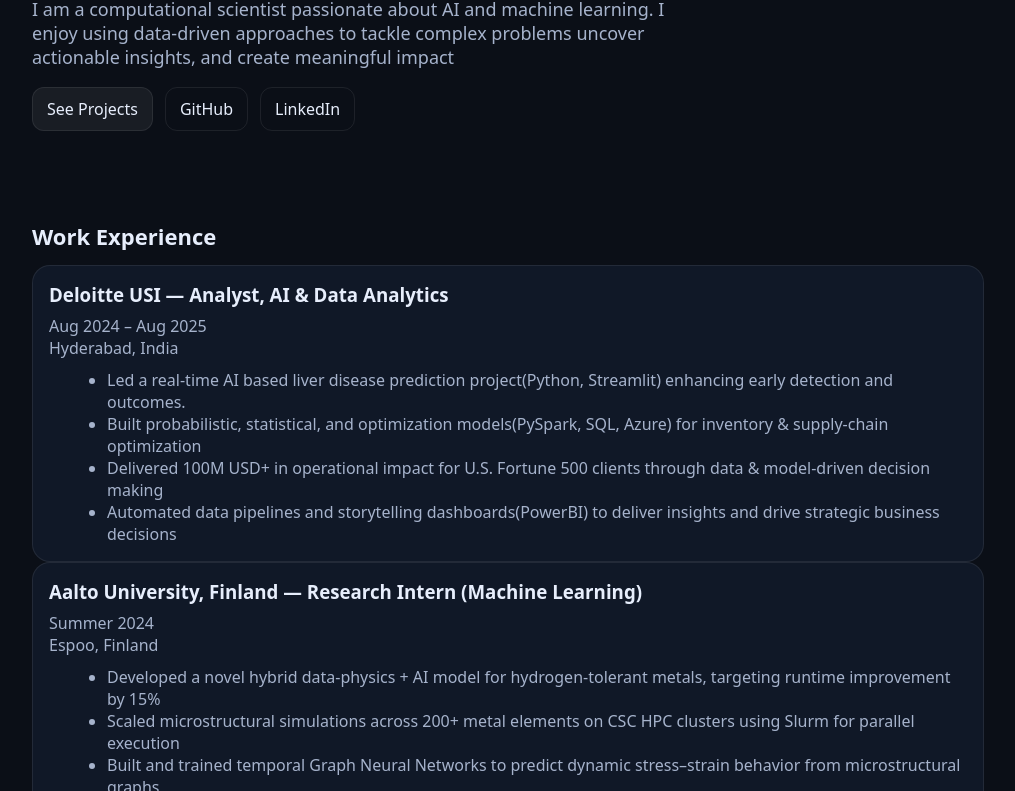
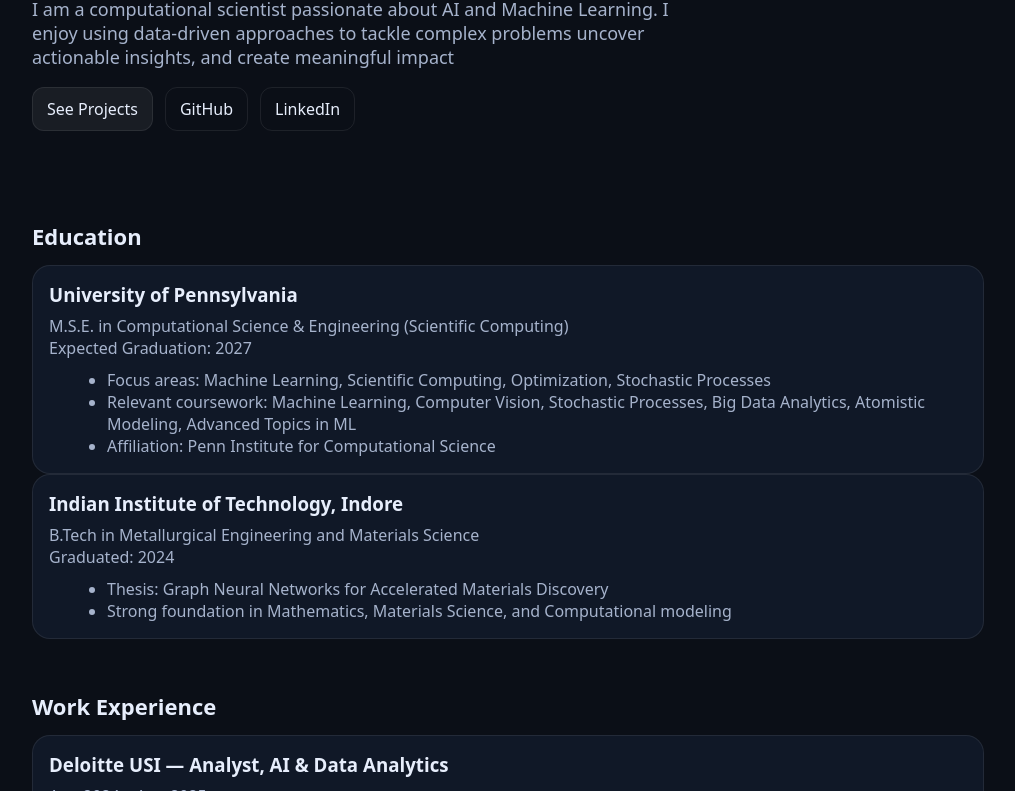
Before and after one commit to SejalKotian/SejalKotian, a plain HTML site: page index.html in a window 1280 px wide. Shown: the part 187-978 px from the top of the page, without its empty margins (132-1147 px from the left). Drawn offline with Linux system fonts and the light colour scheme.

Commit message:
Add education section to index.html
Added education section with details about academic background.

```diff
--- a/index.html
+++ b/index.html
@@ -12,6 +12,7 @@
     <nav class="nav">
       <div class="brand">Sejal Kotian</div>
       <div class="links">
+        <a href="#education">Education</a>
         <a href="#experience">Experience</a>
         <a href="#projects">Projects</a>
         <a href="#about">About</a>
@@ -21,9 +22,9 @@
     </nav>
 
     <section class="hero">
-      <h1>Hi, I’m <span class="accent">Sejal Kotian</span>.</h1>
+      <h1>Hi, I’m <span class="accent">Sejal Kotian</span>!</h1>
       <p>
-        I am a computational scientist passionate about AI and machine learning. I enjoy using data-driven approaches to tackle complex problems uncover actionable insights, and create meaningful impact
+        I am a computational scientist passionate about AI and Machine Learning. I enjoy using data-driven approaches to tackle complex problems uncover actionable insights, and create meaningful impact
       </p>
       <div class="hero-actions">
         <a class="btn" href="#projects">See Projects</a>
@@ -34,6 +35,30 @@
   </header>
 
   <main class="container">
+      <section id="education" class="section">
+    <h2>Education</h2>
+
+    <div class="card">
+      <h3>University of Pennsylvania</h3>
+      <p class="muted">M.S.E. in Computational Science & Engineering (Scientific Computing)</p>
+      <p class="muted">Expected Graduation: 2027</p>
+      <ul class="bullets">
+        <li>Focus areas: Machine Learning, Scientific Computing, Optimization, Stochastic Processes</li>
+        <li>Relevant coursework: Machine Learning, Computer Vision, Stochastic Processes, Big Data Analytics, Atomistic Modeling, Advanced Topics in ML</li>
+        <li>Affiliation: Penn Institute for Computational Science</li>
+      </ul>
+    </div>
+
+    <div class="card">
+      <h3>Indian Institute of Technology, Indore</h3>
+      <p class="muted">B.Tech in Metallurgical Engineering and Materials Science</p>
+      <p class="muted">Graduated: 2024</p>
+      <ul class="bullets">
+        <li>Thesis: Graph Neural Networks for Accelerated Materials Discovery</li>
+        <li>Strong foundation in Mathematics, Materials Science, and Computational modeling</li>
+      </ul>
+    </div>
+  </section>
     <!-- EXPERIENCE FIRST -->
   <section id="experience" class="section">
     <h2>Work Experience</h2>
```
